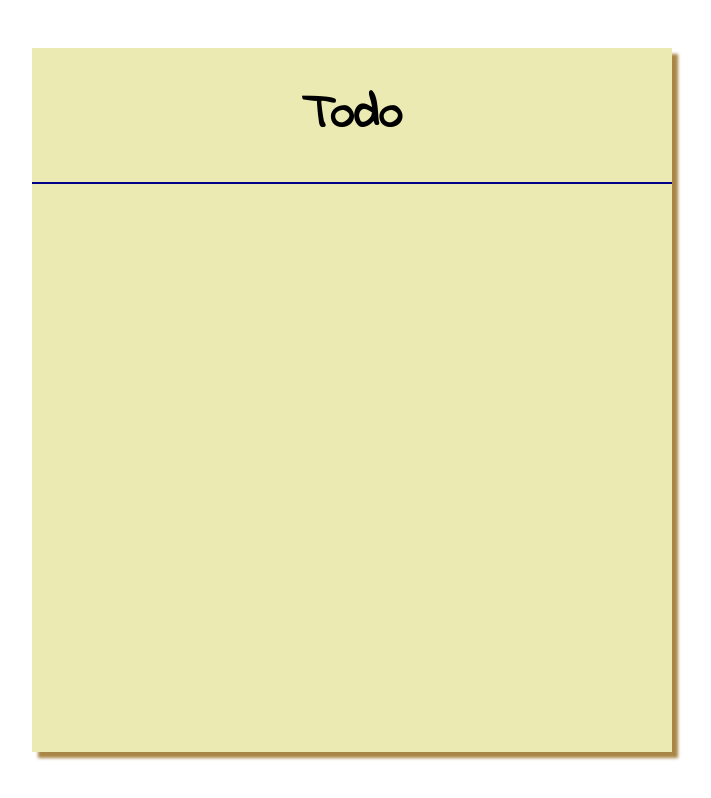
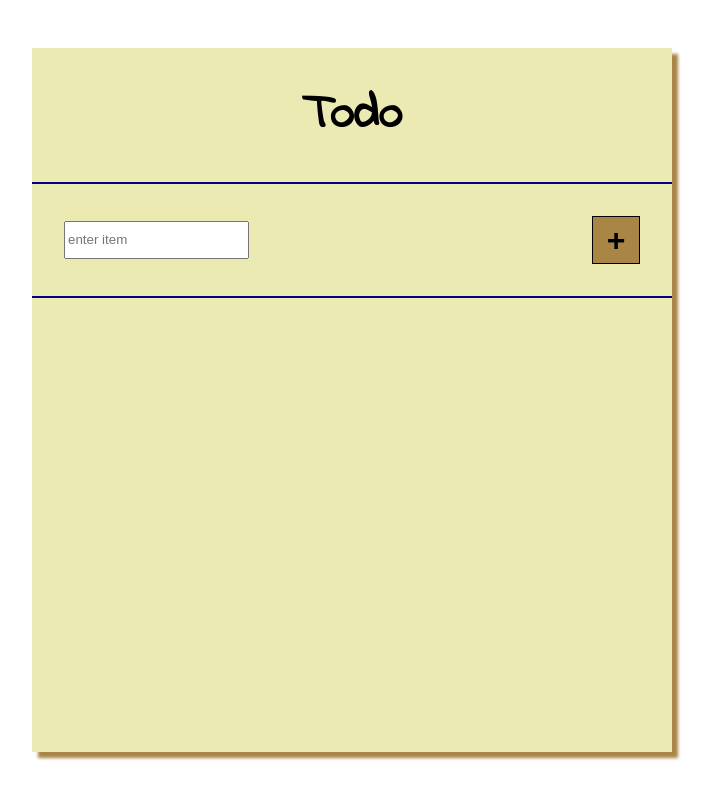
Before and after one commit to AaronBPaden/mca-react-todo, a React (Create React App) app: page / in a window 1280 px wide. Shown: the whole page, without its empty margins (288-999 px from the left). Built offline with nearby package versions, Linux system fonts and the light colour scheme.

Commit message:
Add broken addItem implementation.

```diff
--- a/public/css/style.css
+++ b/public/css/style.css
@@ -5,6 +5,10 @@
 	--prim: #eaeab2;
 	--sec: #A98546;
 	--line: darkblue;
+}
+
+h1 {
+	margin: 0;
 }
 
 body {
@@ -38,4 +42,37 @@ body {
 	}
 }
 
+.todo-item {
+	border-bottom: 2px solid var(--line);
+}
+.todo-adder {
+	display: flex;
+	align-items: center;
+	justify-content: space-between;
+	padding: 2rem;
+	margin: 0;
+}
+
+.todo-adder > input {
+	line-height: 2rem;
+}
+
+.todo-adder > button {
+	width: 3rem;
+	height: 3rem;
+	font-size: 2rem;
+	font-weight: bold;
+	background: var(--sec);
+	border: 1px solid black;
+}
+
+.todo-adder > button:hover {
+	filter: grayscale(20%);
+}
+
+.todo-adder > button:active {
+	filter: grayscale(30%);
+	border: 1px solid darkgray;
+}
+
 /* footer section */
--- a/src/App.js
+++ b/src/App.js
@@ -1,9 +1,11 @@
+import TodoItems from './components/TodoItems'
 function App() {
   return (
     <>
       <main className="main">
         <section className="main-header">
           <h1>Todo</h1>
+          <TodoItems />
         </section>
       </main>
     </>
--- /dev/null
+++ b/src/components/TodoItems.js
@@ -0,0 +1,26 @@
+import { useState } from 'react';
+const TodoItems = () => {
+	const [items, setItems] = useState([]);
+	const [itemText, setItemText] = useState("");
+	const addItem = () => {
+		setItemText(document.getElementById('textBox').value);
+		setItems(prev => [
+			...prev,
+			<div key={prev.length+1} className="todo-item">
+				{itemText}
+			</div>
+		]);
+		document.getElementById('textBox').value='';
+	}
+	return(
+		<section className="todo-items">
+			{items}
+			<div className="todo-item todo-adder">
+				<input id="textBox" type="text" placeholder="enter item" />
+				<button onClick={addItem}>+</button>
+			</div>
+		</section>
+	)
+}
+
+export default TodoItems;
```
